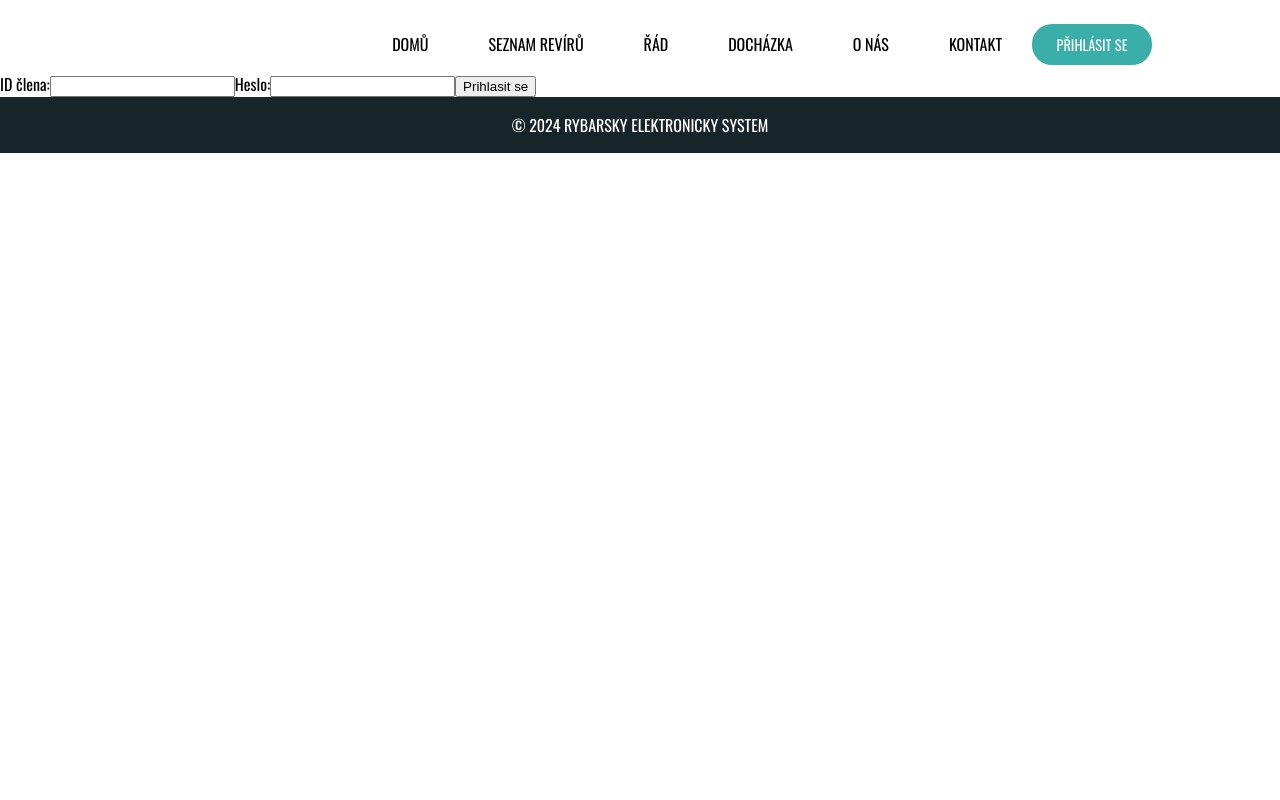
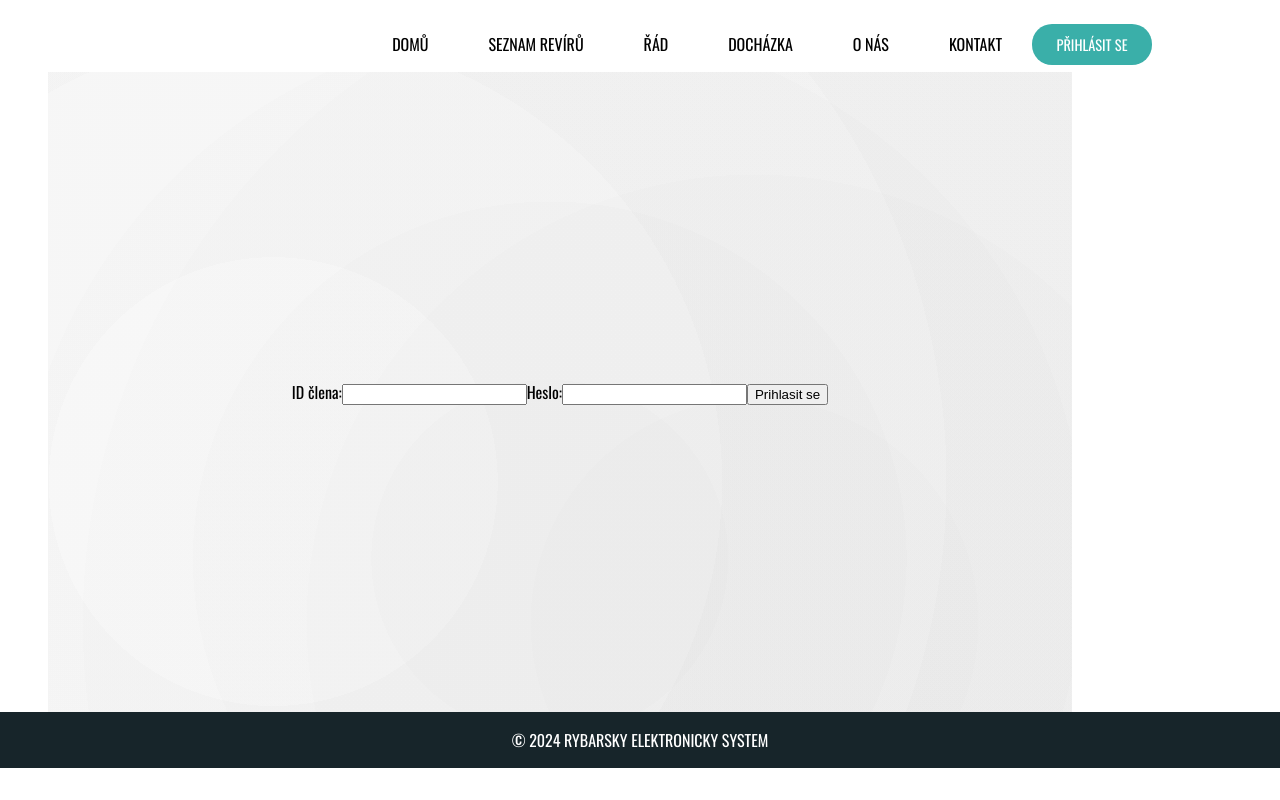
Before and after one commit to Gajdos-Petr/elektronicka-rybarska-evidence, a React (Create React App) app: page /login in a window 1280 px wide. Built offline with nearby package versions, Linux system fonts and the light colour scheme.

Commit message:
login -css

```diff
--- a/src/pages/Login.jsx
+++ b/src/pages/Login.jsx
@@ -1,10 +1,22 @@
 import React from 'react'
 import LoginForm from '../components/buttons/LoginForm'
+
+const loginPageStyle ={
+minHeight: "80vh",
+display: "flex",
+justifyContent: "center",
+alignItems: "center",
+backgroundImage: "radial-gradient(circle at 69% 86%, rgba(165, 165, 165,0.06) 0%, rgba(165, 165, 165,0.06) 25%,rgba(193, 193, 193,0.06) 25%, rgba(193, 193, 193,0.06) 50%,rgba(221, 221, 221,0.06) 50%, rgba(221, 221, 221,0.06) 75%,rgba(249, 249, 249,0.06) 75%, rgba(249, 249, 249,0.06) 100%),radial-gradient(circle at 49% 76%, rgba(129, 129, 129,0.06) 0%, rgba(129, 129, 129,0.06) 25%,rgba(164, 164, 164,0.06) 25%, rgba(164, 164, 164,0.06) 50%,rgba(200, 200, 200,0.06) 50%, rgba(200, 200, 200,0.06) 75%,rgba(235, 235, 235,0.06) 75%, rgba(235, 235, 235,0.06) 100%),radial-gradient(circle at 22% 64%, rgba(173, 173, 173,0.06) 0%, rgba(173, 173, 173,0.06) 25%,rgba(119, 119, 119,0.06) 25%, rgba(119, 119, 119,0.06) 50%,rgba(64, 64, 64,0.06) 50%, rgba(64, 64, 64,0.06) 75%,rgba(10, 10, 10,0.06) 75%, rgba(10, 10, 10,0.06) 100%),linear-gradient(307deg, rgb(255,255,255),rgb(255,255,255))"
+
+
+}
 
 function Login() {
 
   return (
-    <LoginForm/>
+   <div className="container-section" style={loginPageStyle}>
+     <LoginForm/>
+   </div>
   )
 }
 
```
